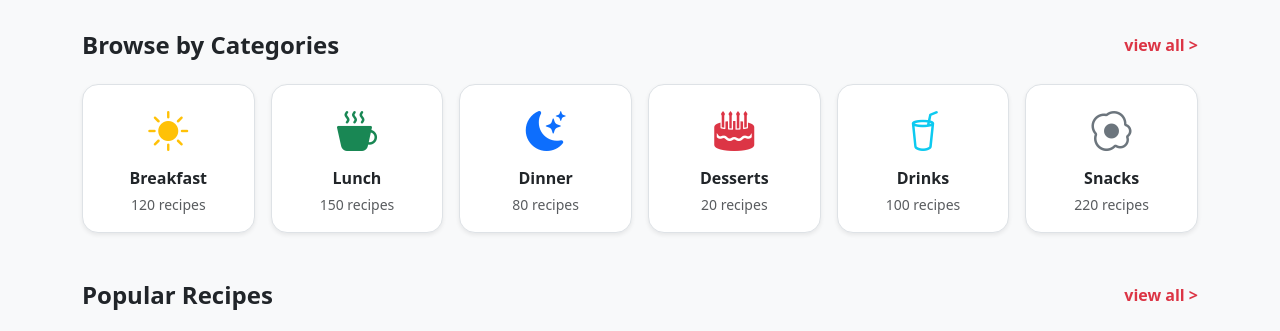
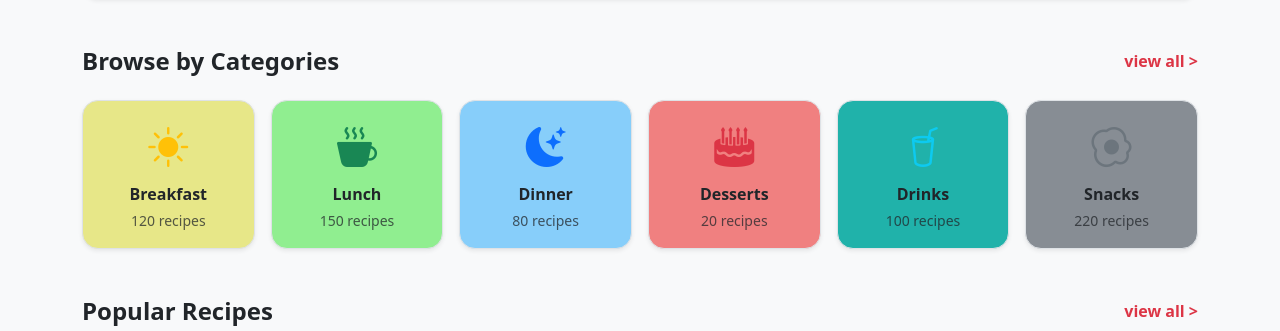
Before and after one commit to Chathushi-Prabodika/TasteHub, a PHP site: page / in a window 1280 px wide. Shown: the part 571-902 px from the top of the page. Run offline with PHP 8.4, Linux system fonts and the light colour scheme.

Commit message:
hero banner background image ,popular recipe image problem and adding light background color to category section are updated

```diff
--- a/css/style.css
+++ b/css/style.css
@@ -30,6 +30,26 @@
 .hero-banner {
 
     background: linear-gradient(rgba(0, 0, 0, 0.75), rgba(0, 0, 0, 0.75)),
-                url('C:\Users\Abans pc\Desktop\academic\1.2 semester\web technology\project photo') no-repeat center center;
+                url('../images/hero banner.png.png') no-repeat center center;
     background-size: cover;
 }
+
+/*pastel colors for category cards*/
+.Breakfast-card {
+    background-color:rgb(231, 231, 136);
+}
+.Lunch-card {
+    background-color:lightgreen;
+}
+.Dinner-card {
+    background-color: lightskyblue;
+}
+.Dessert-card {
+    background-color: lightcoral;
+}
+.Drink-card {
+    background-color: lightseagreen;
+}
+.Snack-card {
+    background-color: rgb(135, 141, 148);
+}
--- a/index.html
+++ b/index.html
@@ -39,28 +39,33 @@
                         <input type="text" class="form-control bg-light border-0" placeholder="search recipes...">
                     </div>
                     <i class="bi bi-bell fs-5 cursor-pointer"></i>
-                    <a href="login.html" class="btn btn-danger px-4 rounded-3 text-white fw-semibold">Login/Register</a>
+                    <a href="login.html" class="btn btn-danger px-4 py-2 text-white fw-semibold text-nowrap shadow-sm">Login/Register</a>
                 </div>
             </div>
         </div>
     </nav>
 
     <!-- 2. Hero Section -->
-    <!-- 2. Hero Section -->
+
+<!-- Hero Banner with Background Image -->
 <section class="container my-4">
+    <div class="p-4 p-md-5 rounded-4 text-white position-relative overflow-hidden shadow-sm"
+         style="background: linear-gradient(rgba(0, 0, 0, 0.65), rgba(0, 0, 0, 0.65)), url('images/hero\ banner.png.png') center/cover no-repeat; min-height: 380px;">
 
-    <div class="hero-banner p-4 p-md-5 rounded-4 text-white position-relative overflow-hidden shadow-sm">
-        <div class="row align-items-center py-3">
+        <div class="row align-items-center py-4">
             <div class="col-lg-7 z-1">
-                <span class="badge bg-secondary bg-opacity-50 text-white mb-3 px-3 py-2 rounded-pill fw-normal">
+                <span class="badge bg-danger bg-opacity-75 text-white mb-3 px-3 py-2 rounded-pill fw-normal">
                     <i class="bi bi-shop me-1"></i> Welcome to Taste Hub
                 </span>
-                <h1 class="display-4 fw-bold mb-3">Discover. cook. <span class="text-danger">Share.</span></h1>
-                <p class="text-secondary mb-4 col-md-10">Explore thousand of delicious recipes from around the world. Share your recipes and inspire others.</p>
+                <h1 class="display-4 fw-bold mb-3">Discover. Cook. <span class="text-danger">Share.</span></h1>
+                <p class="text-light mb-4 col-md-10">Explore thousands of delicious recipes from around the world. Share your recipes and inspire others.</p>
 
+                <!-- Search Bar -->
                 <div class="input-group mb-3 bg-white rounded-pill p-1 shadow-sm" style="max-width: 500px;">
-                    <input type="text" id="heroSearchInput" class="form-control border-0 bg-transparent px-3" placeholder="Search recipes, ingredients or categories..">
-                    <button class="btn btn-danger rounded-circle p-2 px-3" type="button"><i class="bi bi-search"></i></button>
+                    <input type="text" class="form-control border-0 bg-transparent px-3 text-dark" placeholder="Search recipes, ingredients or categories..">
+                    <button class="btn btn-danger rounded-circle p-2 px-3" type="button">
+                        <i class="bi bi-search"></i>
+                    </button>
                 </div>
             </div>
         </div>
@@ -76,42 +81,42 @@
 
         <div class="row g-3 text-center">
             <div class="col-6 col-md-2">
-                <div class="p-3 rounded-4 border bg-white shadow-sm category-card">
+                <div class="p-3 rounded-4 border shadow-sm category-card Breakfast-card">
                     <div class="fs-1 text-warning mb-2"><i class="bi bi-brightness-high-fill"></i></div>
                     <h6 class="fw-bold mb-1">Breakfast</h6>
                     <small class="text-muted">120 recipes</small>
                 </div>
             </div>
             <div class="col-6 col-md-2">
-                <div class="p-3 rounded-4 border bg-white shadow-sm category-card">
+                <div class="p-3 rounded-4 border shadow-sm category-card Lunch-card">
                     <div class="fs-1 text-success mb-2"><i class="bi bi-cup-hot-fill"></i></div>
                     <h6 class="fw-bold mb-1">Lunch</h6>
                     <small class="text-muted">150 recipes</small>
                 </div>
             </div>
             <div class="col-6 col-md-2">
-                <div class="p-3 rounded-4 border bg-white shadow-sm category-card">
+                <div class="p-3 rounded-4 border shadow-sm category-card Dinner-card">
                     <div class="fs-1 text-primary mb-2"><i class="bi bi-moon-stars-fill"></i></div>
                     <h6 class="fw-bold mb-1">Dinner</h6>
                     <small class="text-muted">80 recipes</small>
                 </div>
             </div>
             <div class="col-6 col-md-2">
-                <div class="p-3 rounded-4 border bg-white shadow-sm category-card">
+                <div class="p-3 rounded-4 border shadow-sm category-card Dessert-card">
                     <div class="fs-1 text-danger mb-2"><i class="bi bi-cake2-fill"></i></div>
                     <h6 class="fw-bold mb-1">Desserts</h6>
                     <small class="text-muted">20 recipes</small>
                 </div>
             </div>
             <div class="col-6 col-md-2">
-                <div class="p-3 rounded-4 border bg-white shadow-sm category-card">
+                <div class="p-3 rounded-4 border shadow-sm category-card Drink-card">
                     <div class="fs-1 text-info mb-2"><i class="bi bi-cup-straw"></i></div>
                     <h6 class="fw-bold mb-1">Drinks</h6>
                     <small class="text-muted">100 recipes</small>
                 </div>
             </div>
             <div class="col-6 col-md-2">
-                <div class="p-3 rounded-4 border bg-white shadow-sm category-card">
+                <div class="p-3 rounded-4 border shadow-sm category-card Snack-card">
                     <div class="fs-1 text-secondary mb-2"><i class="bi bi-egg-fried"></i></div>
                     <h6 class="fw-bold mb-1">Snacks</h6>
                     <small class="text-muted">220 recipes</small>
@@ -130,7 +135,7 @@
         <div class="row g-4" id="recipeGrid">
             <div class="col-12 col-sm-6 col-md-4 col-lg-2-4 recipe-item">
                 <div class="card h-100 border-0 shadow-sm rounded-4 overflow-hidden">
-                    <img src="https://images.unsplash.com/photo-1621996346565-e3d5d6281282?w=500" class="card-img-top" alt="Pasta" style="height: 140px; object-fit: cover;">
+                    <img src="images/garlic creamy pasta.jfif" class="card-img-top" alt="Pasta" style="height: 140px; object-fit: cover;">
                     <div class="card-body p-3">
                         <h6 class="card-title fw-bold mb-1 text-truncate">Creamy garlic pasta</h6>
                         <div class="d-flex align-items-center justify-content-between text-muted small mt-2">
```
Also changed, not shown: images/garlic creamy pasta.jfif (added), 1 other file.
